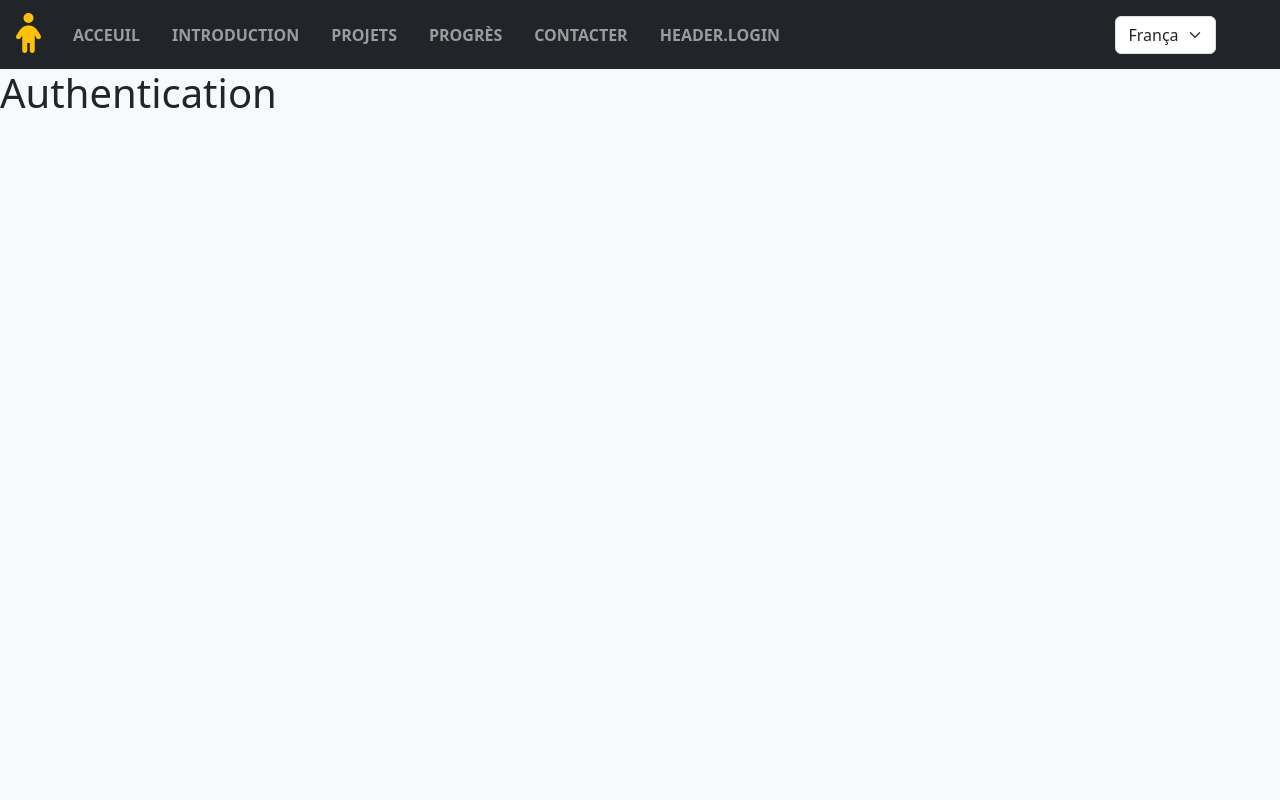
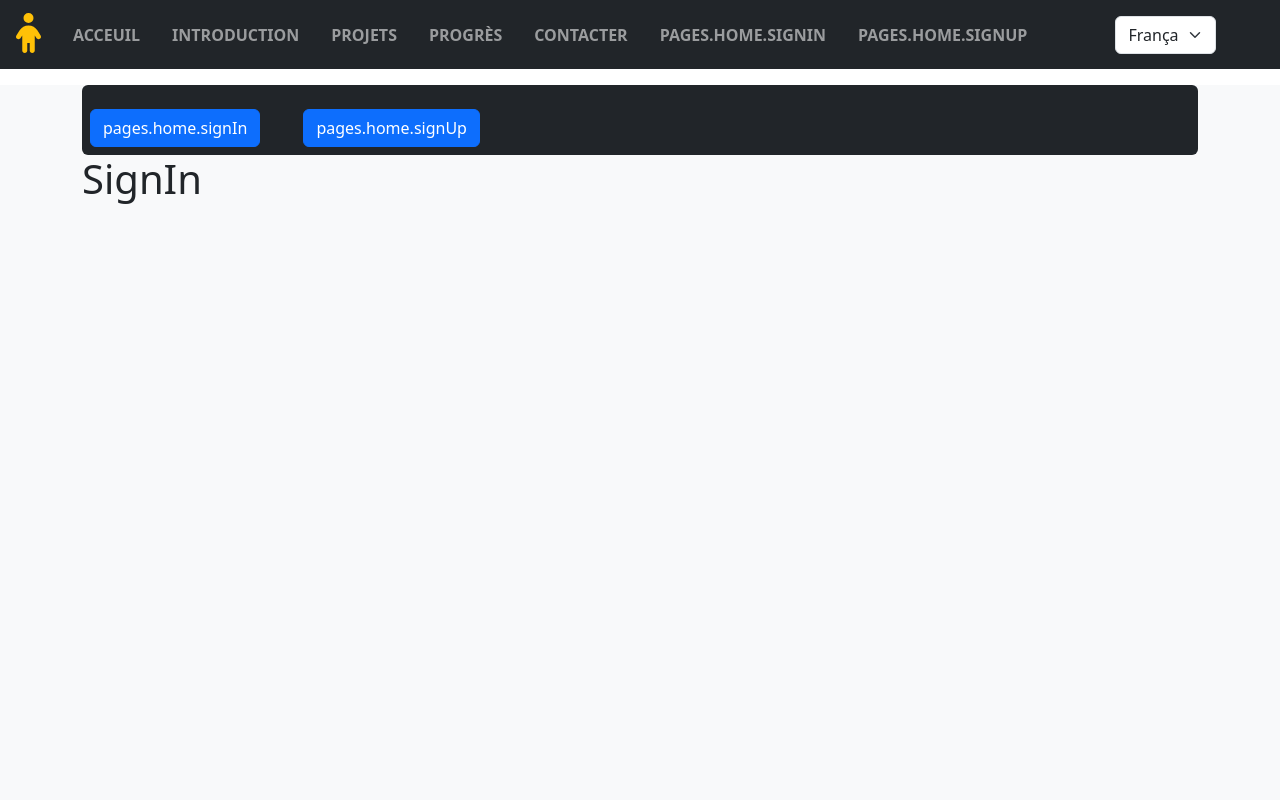
Before and after one commit to th3qu1x0t1c0n3/porfolio, a React (Create React App) app: page /portfolio/authentication in a window 1280 px wide. Shown: the top 800 px of the page. Built offline with nearby package versions, Linux system fonts and the light colour scheme.

Commit message:
refaire navigation

```diff
--- a/src/components/home/Auth/Authentication.tsx
+++ b/src/components/home/Auth/Authentication.tsx
@@ -1,11 +1,42 @@
+import {useTranslation} from "react-i18next";
+import NavTab, {INavTab} from "../../../assets/models/elements/NavTab";
+import {Button, Nav, Navbar} from "react-bootstrap";
+import {useState} from "react";
+import SignIn from "./SignIn";
+import SignUp from "./SignUp";
 
 
 function Authentication(){
+    const {t} = useTranslation();
+    const [tab, setTab] = useState('signIn');
 
+    const tabs = [
+        new NavTab('signIn', 'pages.home.signIn'),
+        new NavTab('signUp', 'pages.home.signUp')
+    ]
 
     return (
-        <div>
-            <h1>Authentication</h1>
+        <div className={"container"}>
+            <div className={"mt-3"}>
+                <Navbar className="mx-auto btn-group btn-group-lg bg-dark">
+                        <Nav className="navbar-nav row">
+                            {
+                                tabs.map((tab: INavTab, index: number) => (
+                                    <Nav.Item className={"col-6"} key={index}>
+                                        <Button className={`mx-2 mt-3`}
+                                                  onClick={() => setTab(tab.link)}>
+                                            {t(tab.label)}
+                                        </Button>
+                                    </Nav.Item>
+                                ))
+                            }
+                        </Nav>
+                </Navbar>
+
+                {tab === 'signIn' && <SignIn />}
+                {tab === 'signUp' && <SignUp />}
+
+            </div>
         </div>
     )
 }
--- a/src/components/home/Auth/SignUp.tsx
+++ b/src/components/home/Auth/SignUp.tsx
@@ -3,7 +3,7 @@
 function SignUp(){
     return(
         <div>
-            SignUp
+            <h1>SignUp</h1>
         </div>
     )
 }
--- a/src/components/layout/Header.tsx
+++ b/src/components/layout/Header.tsx
@@ -5,6 +5,7 @@ import {useTranslation} from "react-i18next";
 import {useNavigate} from "react-router-dom";
 import {Nav, Navbar} from "react-bootstrap";
 import NavTab, {INavTab} from "../../assets/models/elements/NavTab";
+import {useState} from "react";
 
 
 function Header() {
@@ -16,7 +17,9 @@ function Header() {
         new NavTab('/portfolio#projet', 'header.project'),
         new NavTab('/portfolio#progres', 'header.progress'),
         new NavTab('/portfolio#contact', 'header.contact'),
-        new NavTab('/portfolio/authentication', 'header.login'),
+
+        new NavTab('signIn', 'pages.home.signIn'),
+        new NavTab('signUp', 'pages.home.signUp')
     ]
 
     return (
@@ -41,19 +44,13 @@ function Header() {
                                     </Nav.Item>
                                 ))
                             }
-                            {/*    /!* TODO: mettre que la personne est connecté *!/*/}
-                            {/*    <ul className="navbar-nav">*/}
-                            {/*        <li className="nav-item">*/}
-                            {/*            <a className="nav-link active" href="/login">*/}
-                            {/*                EDIT: Login*/}
-                            {/*            </a>*/}
-                            {/*        </li>*/}
-                            {/*    </ul>*/}
                         </Nav>
+                        {
+
+                        }
                         <LanguageSelector/>
                     </Navbar.Collapse>
                 </Navbar>
-
             </div>
         </div>
     );
--- a/src/components/layout/Main.tsx
+++ b/src/components/layout/Main.tsx
@@ -7,9 +7,11 @@ import MiniGame from "../games/MiniGame";
 import Dungeon from "../dungeon/Dungeon";
 import {Auth} from "googleapis";
 import Authentication from "../home/Auth/Authentication";
-
+import {useState} from "react";
+import {IUser} from "../../assets/models/user";
 
 function Main() {
+    const [user, setUser] = useState<IUser | null>(null);
 
     return (
         <main className='App-main min-vh-100 bg-light mx-auto'>
--- a/src/language/fr.json
+++ b/src/language/fr.json
@@ -73,7 +73,9 @@
       "number": "Numéro de téléphone",
       "message": "Message",
       "send": "Envoyer",
-      "sent": "Message envoyé"
+      "sent": "Message envoyé",
+
+      "authentifiaction": "Authentification"
     },
     "games": {
       "catalog": "Catalogue",
```
Also changed, not shown: src/assets/models/user.ts (+10 -0 lines), src/components/home/Portfolio.tsx (added, +15 -0 lines).
